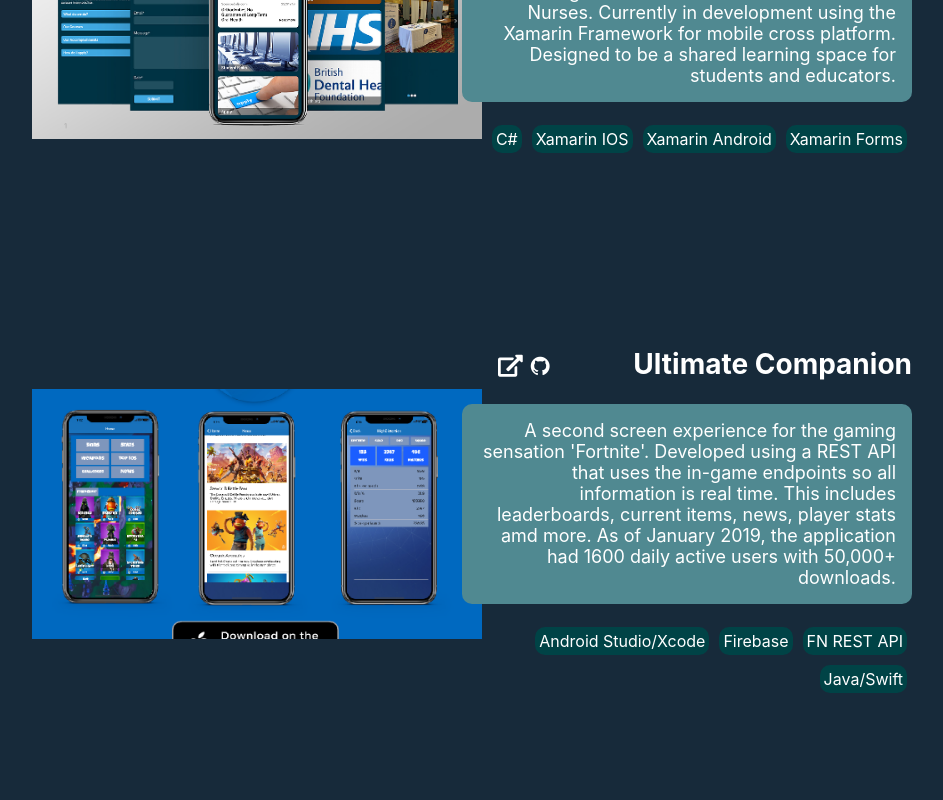
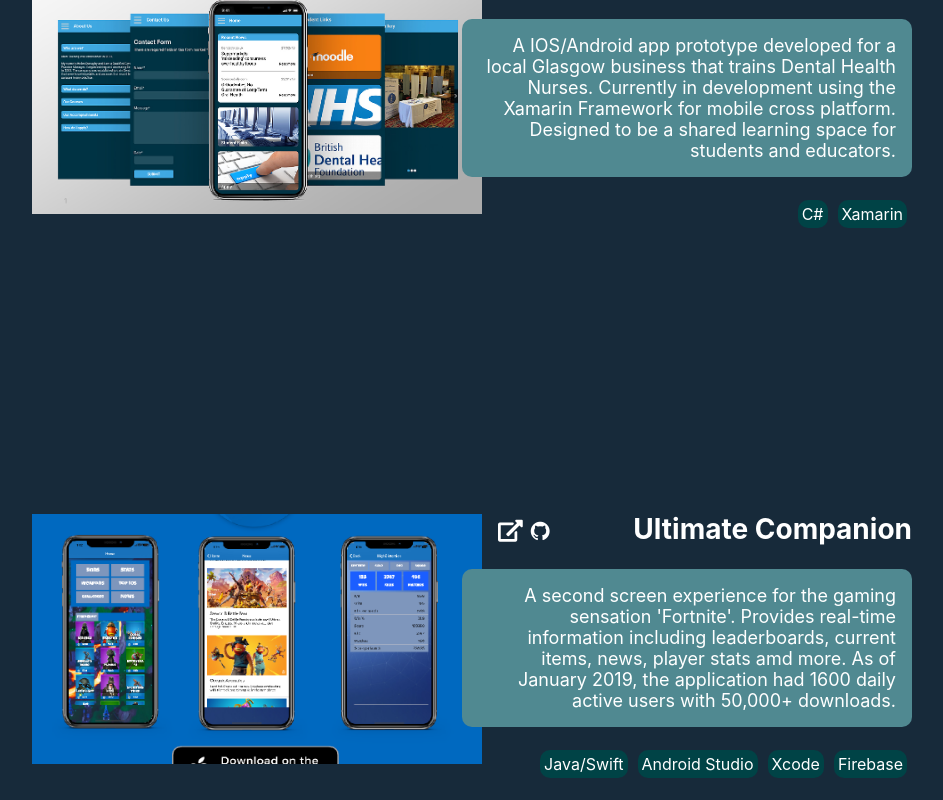
Before and after one commit to fmcfar200/personal-site, a React (Create React App) app: page / in a window 1280 px wide. Shown: the part 2360-3160 px from the top of the page, without its empty margins (158-1101 px from the left). Built offline with nearby package versions, Linux system fonts and the light colour scheme.

Commit message:
size and content changes

```diff
--- a/src/my-projects.json
+++ b/src/my-projects.json
@@ -11,20 +11,15 @@
     "title": "iDent App",
     "desc": "A IOS/Android app prototype developed for a local Glasgow business that trains Dental Health Nurses. Currently in development using the Xamarin Framework for mobile cross platform. Designed to be a shared learning space for students and educators.",
     "imageSrc": "ident.png",
-    "codeArray": ["C#", "Xamarin IOS", "Xamarin Android", "Xamarin Forms"],
+    "codeArray": ["C#", "Xamarin"],
     "githubLink": "https://github.com/fmcfar200/My-Fy",
     "secondaryLink": "http://www.myfymusic.com"
   },
   {
     "title": "Ultimate Companion",
-    "desc": "A second screen experience for the gaming sensation 'Fortnite'. Developed using a REST API that uses the in-game endpoints so all information is real time. This includes leaderboards, current items, news, player stats amd more. As of January 2019, the application had 1600 daily active users with 50,000+ downloads.",
+    "desc": "A second screen experience for the gaming sensation 'Fortnite'. Provides real-time information including leaderboards, current items, news, player stats amd more. As of January 2019, the application had 1600 daily active users with 50,000+ downloads.",
     "imageSrc": "ufc.png",
-    "codeArray": [
-      "Java/Swift",
-      "Android Studio/Xcode",
-      "Firebase",
-      "FN REST API"
-    ],
+    "codeArray": ["Java/Swift", "Android Studio", "Xcode", "Firebase"],
     "githubLink": "https://github.com/fmcfar200/My-Fy",
     "secondaryLink": "https://play.google.com/store/apps/details?id=com.mcfarlane.fraser.fndb&hl=en_GB"
   },
--- a/src/styles/myProjects.css
+++ b/src/styles/myProjects.css
@@ -8,8 +8,8 @@
 .project-container {
   position: relative;
   width: 100%;
-  height: 400px;
-  min-height: 400px;
+  height: 450px;
+  min-height: 450px;
 
   align-content: center;
   justify-content: center;
@@ -60,7 +60,7 @@
 }
 
 .text-container p {
-  font-size: 14;
+  font-size: 12;
   padding: 16px;
   background-color: rgba(1, 1, 1, 0.75);
 }
```
